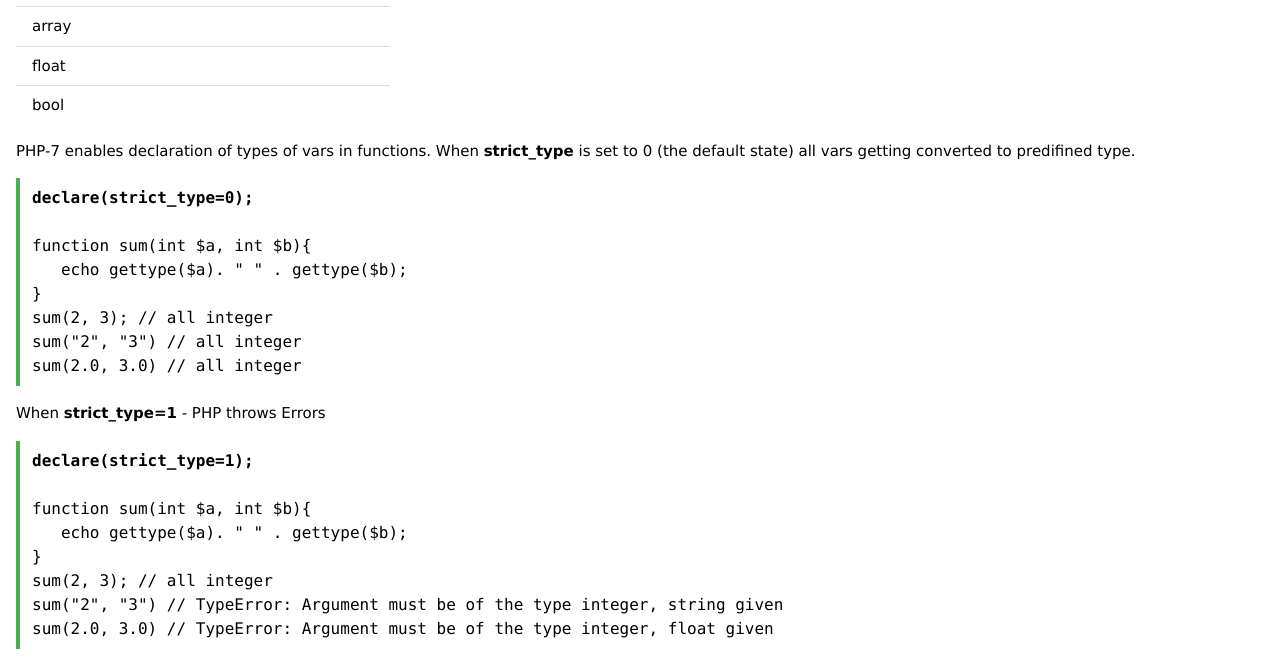
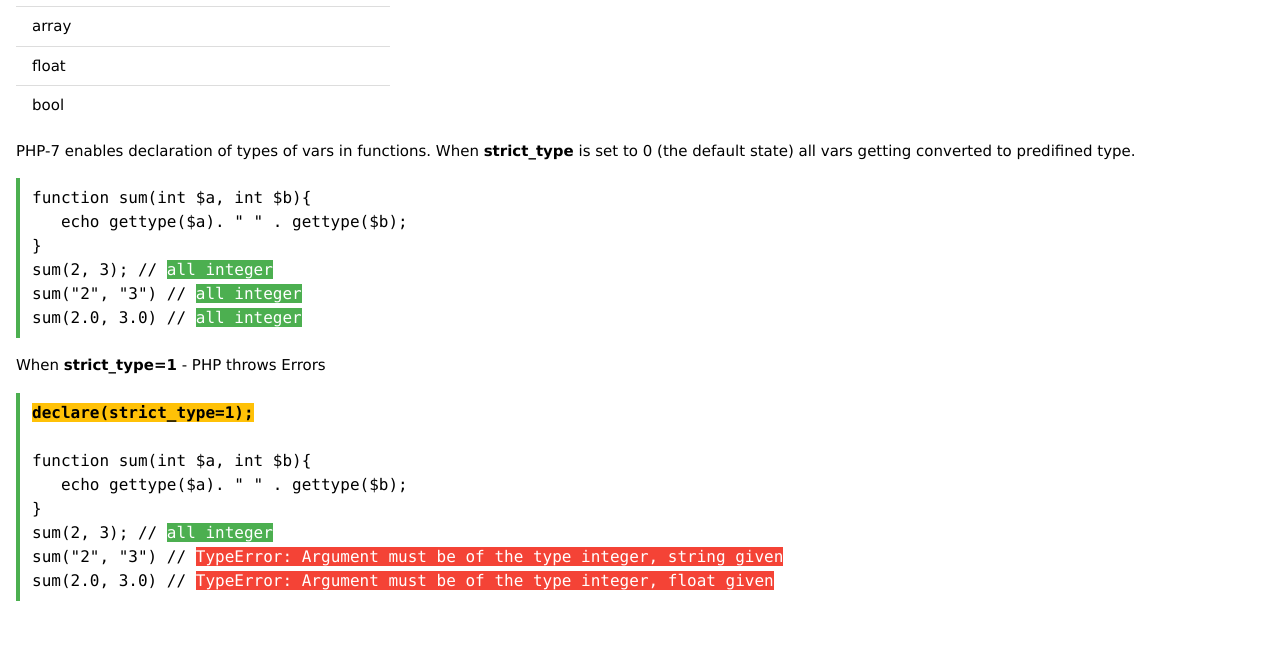
Before and after one commit to eslovo/php-7, a PHP site: page /02_02_Scolar-Type-Declarations.php in a window 1280 px wide. Shown: the part 211-876 px from the top of the page. After the commit the page ends 812 px from the top, so only its background shows below. Run offline with PHP 8.4, Linux system fonts and the light colour scheme.

Commit message:
Fixing html-formating

```diff
--- a/02_02_Scolar-Type-Declarations.php
+++ b/02_02_Scolar-Type-Declarations.php
@@ -28,26 +28,25 @@ include_once dirname(__FILE__).'/layout/header.php';
     <p>PHP-7 enables declaration of types of vars in functions. When <strong>strict_type</strong> is set to 0 (the default state) all vars getting converted to predifined type. </p>
 
     <div class="w3-code jsHigh">
-        <strong>declare(strict_type=0);</strong><br/><br/>
 
         function sum(int $a, int $b){<br/>
         &nbsp;&nbsp;&nbsp;echo gettype($a). " " . gettype($b);<br/>
         }<br/>
-        sum(2, 3); // all integer<br/>
-        sum("2", "3") // all integer<br/>
-        sum(2.0, 3.0) // all integer
+        sum(2, 3); // <span class="w3-green">all integer</span><br/>
+        sum("2", "3") // <span class="w3-green">all integer</span><br/>
+        sum(2.0, 3.0) // <span class="w3-green">all integer</span>
     </div>
 
     <p>When <strong>strict_type=1</strong> - PHP throws Errors</p>
         <div class="w3-code jsHigh">
-            <strong>declare(strict_type=1);</strong><br/><br/>
+            <strong class="w3-amber">declare(strict_type=1);</strong><br/><br/>
 
             function sum(int $a, int $b){<br/>
             &nbsp;&nbsp;&nbsp;echo gettype($a). " " . gettype($b);<br/>
             }<br/>
-            sum(2, 3); // all integer<br/>
-            sum("2", "3") // TypeError: Argument must be of the type integer, string given<br/>
-            sum(2.0, 3.0) // TypeError: Argument must be of the type integer, float given
+            sum(2, 3); // <span class="w3-green">all integer</span><br/>
+            sum("2", "3") // <span class="w3-red">TypeError: Argument must be of the type integer, string given</span><br/>
+                sum(2.0, 3.0) // <span class="w3-red">TypeError: Argument must be of the type integer, float given</span>
         </div>
     </div>
 <?php
```
